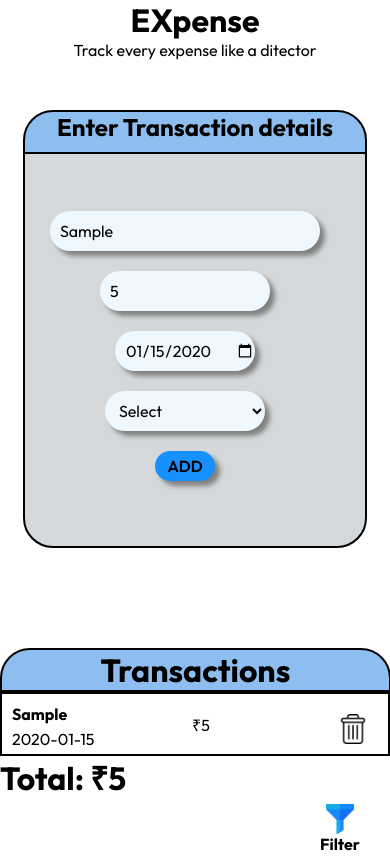
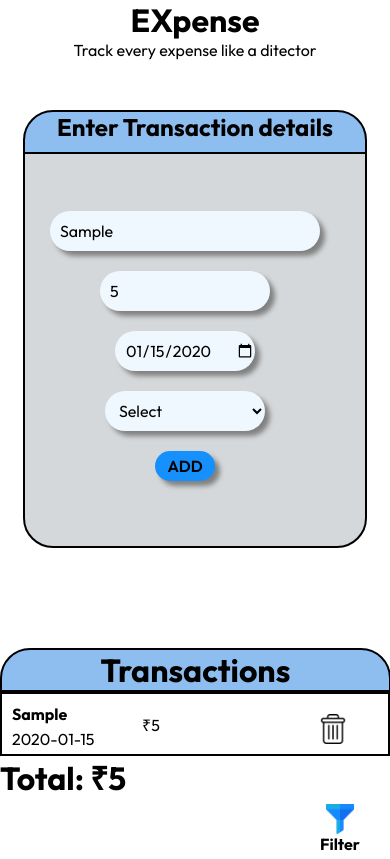
Before and after one commit to TechDiverArajit/react-expense-tracker, a React (Vite) app: page / in a window 390 px wide. Both pictures are taken after typing "Sample", "5", "2020-01-15" into the empty fields and a click on the button "ADD". Built offline with nearby package versions, Linux system fonts and the light colour scheme.

Commit message:
bug fixed 3

```diff
--- a/src/Expens.jsx
+++ b/src/Expens.jsx
@@ -172,7 +172,7 @@ const Expens = ()=>{
                     <p>{trxn.category}</p>
                   </div>
                   <div  onClick={()=>del(idx)} id="img">
-                    <img src="./public/delete.png" width={30} alt="" />
+                    <img src="/public/delete.png" width={30} alt="" />
                   </div>
                 </li>
               </div>
@@ -201,12 +201,12 @@ const Expens = ()=>{
       </div>
       <h1>Total: ₹{total} </h1>
       <div onClick={fil} className="filter">
-        <img src="./public/filter.png" width={50} alt="" />
+        <img src="/public/filter.png" width={50} alt="" />
         <h4>Filter </h4>
       </div>
 
       <div className="add-trxn">
-        <img src="./public/add.png" alt="" />
+        <img src="/public/add.png" alt="" />
       </div>
 
       <Category filter={filter} filterHandler={filterHandler} />
--- a/src/index.css
+++ b/src/index.css
@@ -212,7 +212,7 @@ li #img{
 
 li #amount{
   position: absolute;
-  left: 190px
+  left: 140px
 }
 
 li #date{
@@ -224,12 +224,12 @@ li #date{
 
 li #category{
   position: absolute;
-  left: 270px;
+  left: 230px;
   font-weight: 500;
 }
 li #img{
   position: absolute;
-  right: 20px;
+  right: 40px;
 
 }
 #img:hover{
@@ -240,12 +240,13 @@ li #img{
 
 .card{
   width: 200px;
-  right: 80px;
-  bottom: 0px;
+  margin-right: 60px;
+
 }
 .filter{
   width: 60px;
   height: 60px;
+
 }
 .filter img{
   width: 30px;
```
